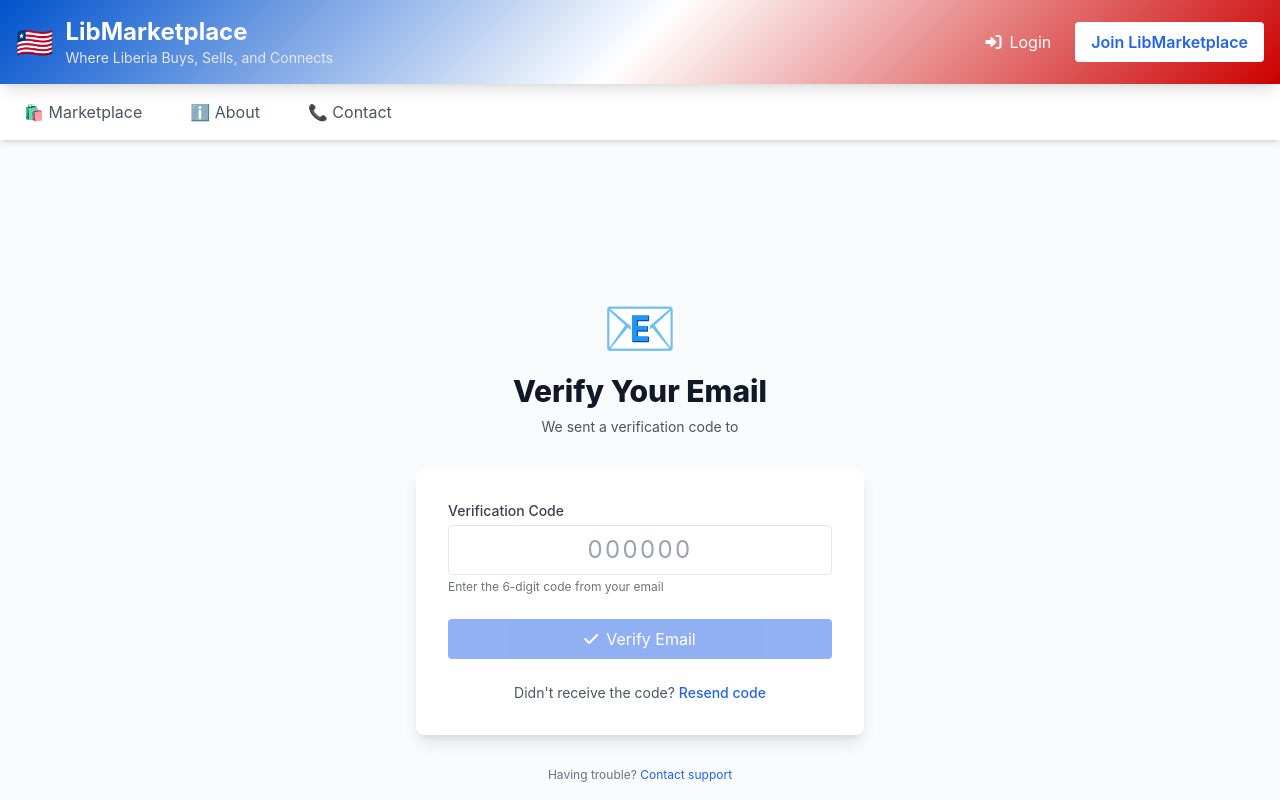
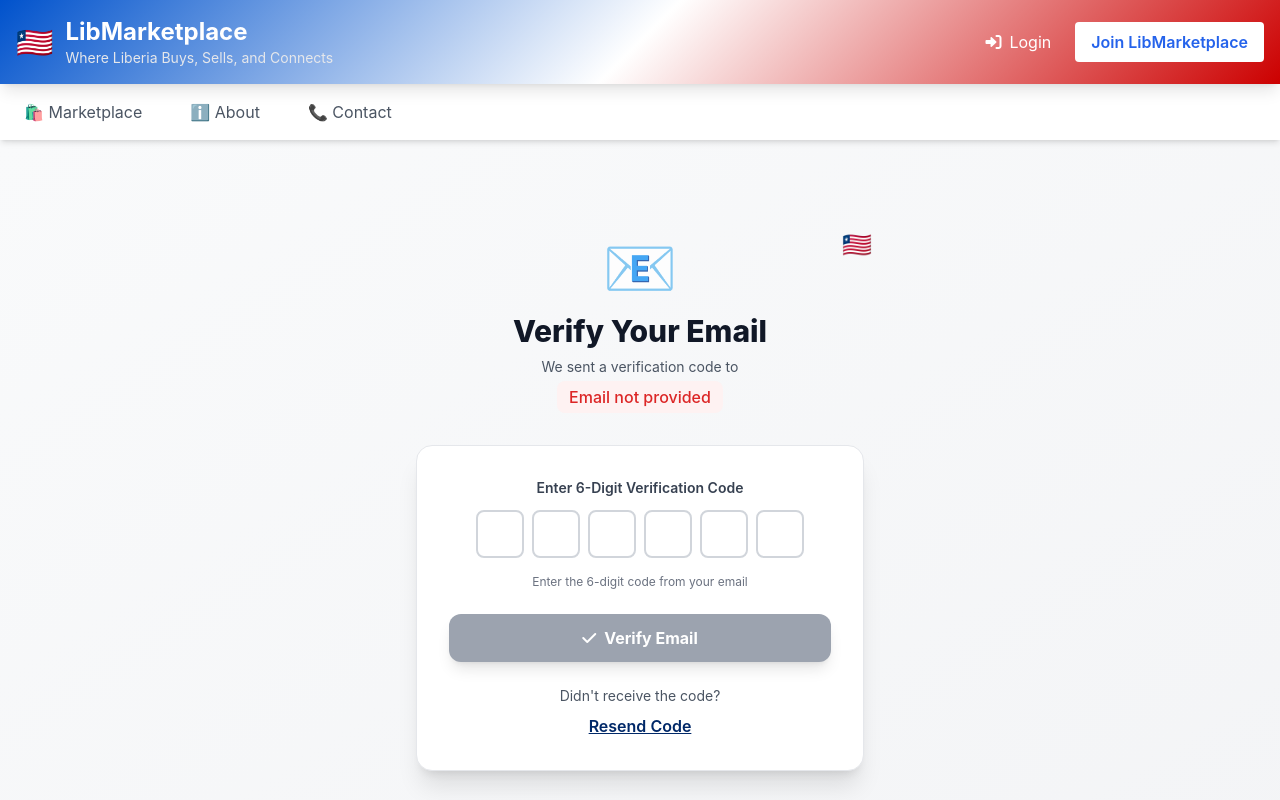
Before and after one commit to reviveshine/LibMarketplace, a Next.js app: page /auth/verify in a window 1280 px wide. Shown: the top 800 px of the page. Built offline with nearby package versions, Linux system fonts and the light colour scheme.

Commit message:
Enhanced email verification page with Liberian theme, improved UX, and advanced features
Co-authored-by: reviveshine <219742065+reviveshine@users.noreply.github.com>

```diff
--- a/pages/auth/verify.tsx
+++ b/pages/auth/verify.tsx
@@ -1,4 +1,4 @@
-import { useState } from 'react'
+import { useState, useEffect, useRef } from 'react'
 import Head from 'next/head'
 import { useRouter } from 'next/router'
 import Layout from '../../components/Layout'
@@ -9,27 +9,86 @@ export default function Verify() {
   const [loading, setLoading] = useState(false)
   const [error, setError] = useState('')
   const [success, setSuccess] = useState('')
+  const [countdown, setCountdown] = useState(0)
+  const [resendAttempts, setResendAttempts] = useState(0)
   const router = useRouter()
   const { email } = router.query
+  const inputRefs = useRef<(HTMLInputElement | null)[]>([])
+
+  // Decode email for display
+  const decodedEmail = email ? decodeURIComponent(email as string) : ''
+
+  // Handle router query loading state
+  useEffect(() => {
+    // Router query is populated after hydration
+    if (!router.isReady) return
+  }, [router.isReady])
+
+  // Countdown timer effect
+  useEffect(() => {
+    if (countdown > 0) {
+      const timer = setTimeout(() => setCountdown(countdown - 1), 1000)
+      return () => clearTimeout(timer)
+    } else if (countdown === 0 && resendDisabled) {
+      setResendDisabled(false)
+    }
+  }, [countdown, resendDisabled])
+
+  // Handle individual digit input with auto-advance
+  const handleDigitChange = (index: number, value: string) => {
+    if (value.length > 1) {
+      // Handle paste operation
+      const digits = value.slice(0, 6).split('')
+      const newCode = Array(6).fill('').map((_, i) => digits[i] || '').join('')
+      setVerificationCode(newCode)
+
+      // Focus the next empty field or the last field
+      const nextIndex = Math.min(digits.length, 5)
+      inputRefs.current[nextIndex]?.focus()
+      return
+    }
+
+    // Handle single digit input
+    const newCode = verificationCode.split('')
+    newCode[index] = value
+    setVerificationCode(newCode.join(''))
+
+    // Auto-advance to next field
+    if (value && index < 5) {
+      inputRefs.current[index + 1]?.focus()
+    }
+  }
+
+  // Handle backspace for better UX
+  const handleKeyDown = (index: number, e: React.KeyboardEvent) => {
+    if (e.key === 'Backspace' && !verificationCode[index] && index > 0) {
+      inputRefs.current[index - 1]?.focus()
+    }
+  }
 
   const handleSubmit = async (e: React.FormEvent) => {
     e.preventDefault()
+    if (!decodedEmail) {
+      setError('Email parameter is missing. Please use a valid verification link.')
+      return
+    }
+
     setLoading(true)
     setError('')
 
     try {
       // TODO: Implement actual verification
-      console.log('Verification attempt:', { email, code: verificationCode })
+      console.log('Verification attempt:', { email: decodedEmail, code: verificationCode })
 
-      // Mock verification
-      if (verificationCode.length === 6) {
-        await new Promise(resolve => setTimeout(resolve, 1000))
-        setSuccess('Email verified successfully! Please check your phone for SMS verification.')
+      // Mock verification with more realistic patterns
+      if (verificationCode.length === 6 && /^\d{6}$/.test(verificationCode)) {
+        await new Promise(resolve => setTimeout(resolve, 1500))
+        setSuccess('🎉 Email verified successfully! Redirecting to phone verification...')
 
-        // Redirect to phone verification or KYC upload
+        // Redirect to phone verification or dashboard
         setTimeout(() => {
-          router.push('/auth/verify-phone?email=' + encodeURIComponent(email as string))
-        }, 2000)
+          router.push('/auth/verify-phone?email=' + encodeURIComponent(decodedEmail))
+        }, 2500)
       } else {
         setError('Please enter a valid 6-digit verification code')
       }
@@ -41,12 +100,21 @@ export default function Verify() {
   }
 
   const resendCode = async () => {
+    if (resendAttempts >= 3) {
+      setError('Too many resend attempts. Please contact support if you continue having issues.')
+      return
+    }
+
     setResendDisabled(true)
     setError('')
-    setSuccess('Verification code sent! Please check your email.')
+    setResendAttempts(prev => prev + 1)
+    setCountdown(60) // Start 60 second countdown
+    setSuccess('📧 Verification code sent! Please check your email.')
+
+    // Clear success message after 3 seconds
+    setTimeout(() => setSuccess(''), 3000)
 
     // TODO: Implement actual resend
-    setTimeout(() => setResendDisabled(false), 60000) // 1 minute cooldown
   }
 
   return (
@@ -56,85 +124,159 @@ export default function Verify() {
         <meta name="description" content="Verify your email address to continue" />
       </Head>
 
-      <div className="min-h-screen flex items-center justify-center py-12 px-4 sm:px-6 lg:px-8">
+      <div className="min-h-screen bg-gradient-to-br from-gray-50 to-gray-100 flex items-center justify-center py-12 px-4 sm:px-6 lg:px-8">
         <div className="max-w-md w-full space-y-8">
+          {/* Header Section */}
           <div className="text-center">
-            <div className="text-6xl mb-4">📧</div>
-            <h2 className="text-3xl font-extrabold text-gray-900">
+            <div className="relative">
+              <div className="text-6xl mb-4 animate-pulse">📧</div>
+              <div className="absolute -top-2 -right-2 text-2xl">🇱🇷</div>
+            </div>
+            <h2 className="text-3xl font-extrabold text-gray-900 mb-2">
               Verify Your Email
             </h2>
-            <p className="mt-2 text-sm text-gray-600">
+            <p className="text-sm text-gray-600 mb-1">
               We sent a verification code to
             </p>
-            <p className="font-medium text-blue-600">{email}</p>
+            {decodedEmail ? (
+              <p className="font-semibold text-liberian-blue bg-blue-50 px-3 py-1 rounded-lg inline-block">
+                {decodedEmail}
+              </p>
+            ) : router.isReady ? (
+              <p className="font-medium text-red-600 bg-red-50 px-3 py-1 rounded-lg inline-block">
+                Email not provided
+              </p>
+            ) : (
+              <p className="font-medium text-gray-500 bg-gray-50 px-3 py-1 rounded-lg inline-block">
+                Loading...
+              </p>
+            )}
           </div>
 
-          <form className="mt-8 space-y-6 bg-white p-8 rounded-lg shadow-lg" onSubmit={handleSubmit}>
+          {/* Main Form */}
+          <form className="mt-8 space-y-6 bg-white p-8 rounded-2xl shadow-xl border border-gray-200" onSubmit={handleSubmit}>
+            {/* Error Alert */}
             {error && (
-              <div className="bg-red-100 border border-red-400 text-red-700 px-4 py-3 rounded">
-                {error}
+              <div className="bg-red-50 border-l-4 border-liberian-red text-red-700 px-4 py-3 rounded-r-lg animate-shake">
+                <div className="flex items-center">
+                  <i className="fas fa-exclamation-triangle mr-2"></i>
+                  <span>{error}</span>
+                </div>
               </div>
             )}
 
+            {/* Success Alert */}
             {success && (
-              <div className="bg-green-100 border border-green-400 text-green-700 px-4 py-3 rounded">
-                {success}
+              <div className="bg-green-50 border-l-4 border-green-500 text-green-700 px-4 py-3 rounded-r-lg animate-bounce">
+                <div className="flex items-center">
+                  <i className="fas fa-check-circle mr-2"></i>
+                  <span>{success}</span>
+                </div>
               </div>
             )}
 
+            {/* Code Input Section */}
             <div>
-              <label htmlFor="code" className="block text-sm font-medium text-gray-700">
-                Verification Code
+              <label className="block text-sm font-semibold text-gray-700 mb-3 text-center">
+                Enter 6-Digit Verification Code
               </label>
-              <input
-                id="code"
-                name="code"
-                type="text"
-                maxLength={6}
-                required
-                value={verificationCode}
-                onChange={(e) => setVerificationCode(e.target.value)}
-                className="input-field mt-1 text-center text-2xl tracking-widest"
-                placeholder="000000"
-              />
-              <p className="text-xs text-gray-500 mt-1">
+
+              {/* Individual digit inputs */}
+              <div className="flex justify-center space-x-2 mb-4">
+                {Array(6).fill(0).map((_, index) => (
+                  <input
+                    key={index}
+                    ref={el => inputRefs.current[index] = el}
+                    type="text"
+                    maxLength={1}
+                    value={verificationCode[index] || ''}
+                    onChange={(e) => handleDigitChange(index, e.target.value)}
+                    onKeyDown={(e) => handleKeyDown(index, e)}
+                    className="w-12 h-12 text-center text-xl font-bold border-2 border-gray-300 rounded-lg
+                             focus:border-liberian-blue focus:ring-2 focus:ring-blue-200 focus:outline-none
+                             transition-all duration-200 hover:border-gray-400"
+                    pattern="\d*"
+                    inputMode="numeric"
+                  />
+                ))}
+              </div>
+
+              <p className="text-xs text-gray-500 text-center">
                 Enter the 6-digit code from your email
               </p>
             </div>
 
+            {/* Submit Button */}
             <div>
               <button
                 type="submit"
-                disabled={loading || verificationCode.length !== 6}
-                className="w-full btn-primary disabled:opacity-50"
+                disabled={loading || verificationCode.length !== 6 || !decodedEmail}
+                className="w-full bg-liberian-red hover:bg-red-700 disabled:bg-gray-400
+                         text-white font-bold py-3 px-6 rounded-xl transition-all duration-300
+                         transform hover:scale-105 disabled:scale-100 disabled:cursor-not-allowed
+                         shadow-lg hover:shadow-xl"
               >
                 {loading ? (
-                  <i className="fas fa-spinner fa-spin mr-2"></i>
+                  <div className="flex items-center justify-center">
+                    <svg className="animate-spin h-5 w-5 mr-3 text-white" viewBox="0 0 24 24">
+                      <circle className="opacity-25" cx="12" cy="12" r="10" stroke="currentColor" strokeWidth="4" fill="none"/>
+                      <path className="opacity-75" fill="currentColor" d="M4 12a8 8 0 018-8V0C5.373 0 0 5.373 0 12h4zm2 5.291A7.962 7.962 0 014 12H0c0 3.042 1.135 5.824 3 7.938l3-2.647z"/>
+                    </svg>
+                    Verifying...
+                  </div>
                 ) : (
-                  <i className="fas fa-check mr-2"></i>
+                  <div className="flex items-center justify-center">
+                    <i className="fas fa-check mr-2"></i>
+                    Verify Email
+                  </div>
                 )}
-                {loading ? 'Verifying...' : 'Verify Email'}
               </button>
             </div>
 
+            {/* Resend Section */}
             <div className="text-center">
-              <p className="text-sm text-gray-600">
-                Didn't receive the code?{' '}
+              <p className="text-sm text-gray-600 mb-2">
+                Didn't receive the code?
+              </p>
+
+              {countdown > 0 ? (
+                <div className="flex items-center justify-center space-x-2">
+                  <div className="w-8 h-8 rounded-full border-2 border-liberian-blue border-t-transparent animate-spin"></div>
+                  <span className="text-liberian-blue font-medium">
+                    Resend in {countdown}s
+                  </span>
+                </div>
+              ) : (
                 <button
                   type="button"
                   onClick={resendCode}
-                  disabled={resendDisabled}
-                  className="text-blue-600 hover:text-blue-500 font-medium disabled:text-gray-400"
+                  disabled={resendDisabled || resendAttempts >= 3}
+                  className="text-liberian-blue hover:text-blue-700 font-semibold
+                           disabled:text-gray-400 disabled:cursor-not-allowed
+                           transition-colors duration-200 underline"
                 >
-                  {resendDisabled ? 'Code sent (wait 60s)' : 'Resend code'}
+                  {resendAttempts >= 3 ? 'Contact Support' : 'Resend Code'}
                 </button>
-              </p>
+              )}
+
+              {resendAttempts > 0 && resendAttempts < 3 && (
+                <p className="text-xs text-gray-500 mt-1">
+                  Attempts: {resendAttempts}/3
+                </p>
+              )}
             </div>
           </form>
 
-          <div className="text-center">
+          {/* Help Section */}
+          <div className="text-center space-y-2">
             <p className="text-xs text-gray-500">
-              Having trouble? <a href="/contact" className="text-blue-600 hover:text-blue-500">Contact support</a>
+              Having trouble?
+              <a href="/contact" className="text-liberian-blue hover:text-blue-700 font-medium ml-1">
+                Contact Support
+              </a>
+            </p>
+            <p className="text-xs text-gray-400">
+              🇱🇷 Secure verification powered by LibMarketplace
             </p>
           </div>
         </div>
```
Also changed, not shown: styles/globals.css (+21 -0 lines), 9 other files (tests, documents, lock files or other folders).
